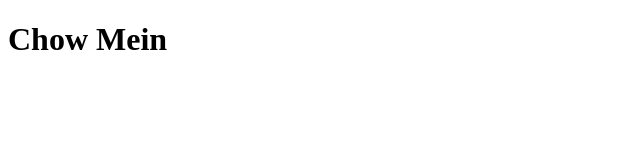
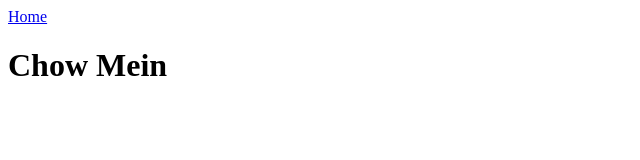
Before and after one commit to TenzinPema-0/odin-recipes, a plain HTML site: page recipes/chowmein.html in a window 1280 px wide. Shown: the whole page, without its empty margins (0-640 px from the left). Drawn offline with Linux system fonts and the light colour scheme.

Commit message:
Add home page link and fix heading

```diff
--- a/recipes/chowmein.html
+++ b/recipes/chowmein.html
@@ -4,5 +4,10 @@
         <meta charset = "UTF-8">
         <title>Chow Mein</title>
     </head>
-    <h1>Chow Mein</h1>
+    <body>
+        <a href = "../index.html">Home</a>
+        <h1>Chow Mein</h1>
+
+    </body>
+
 </html>
```
